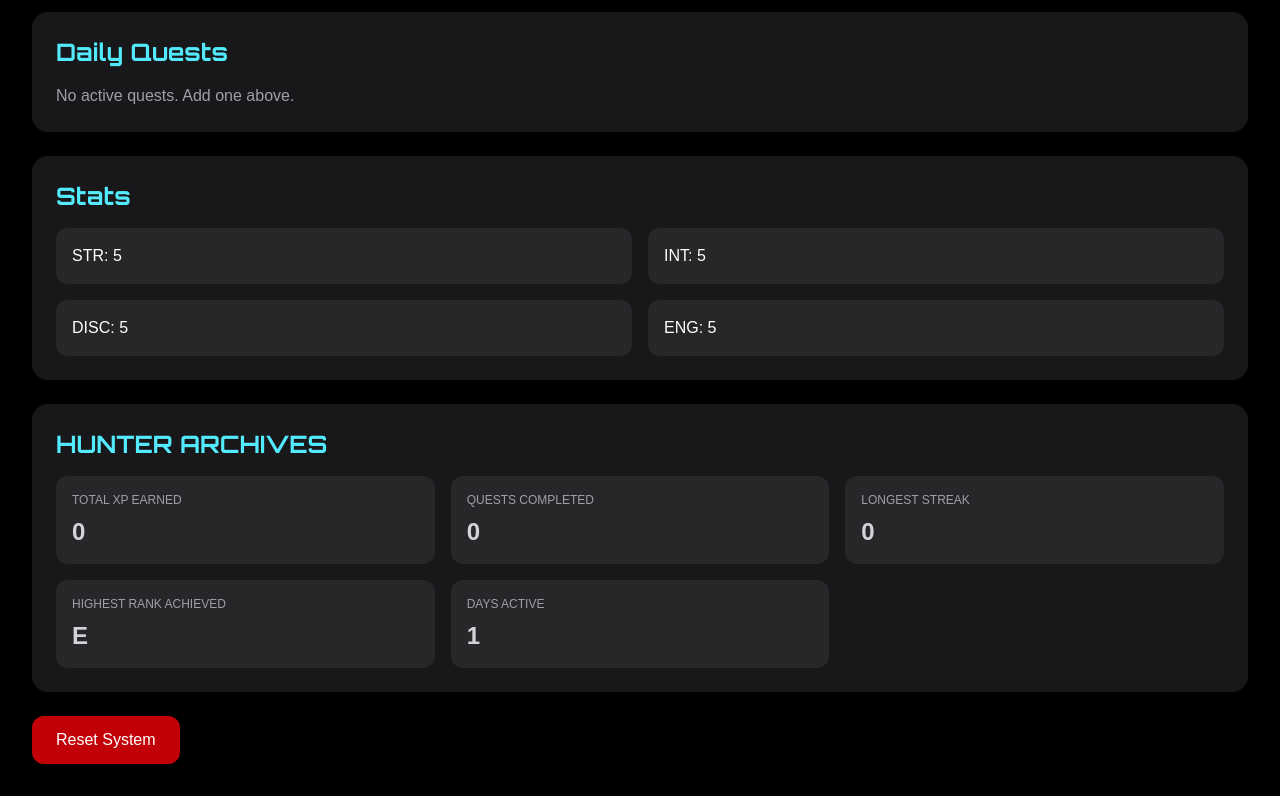
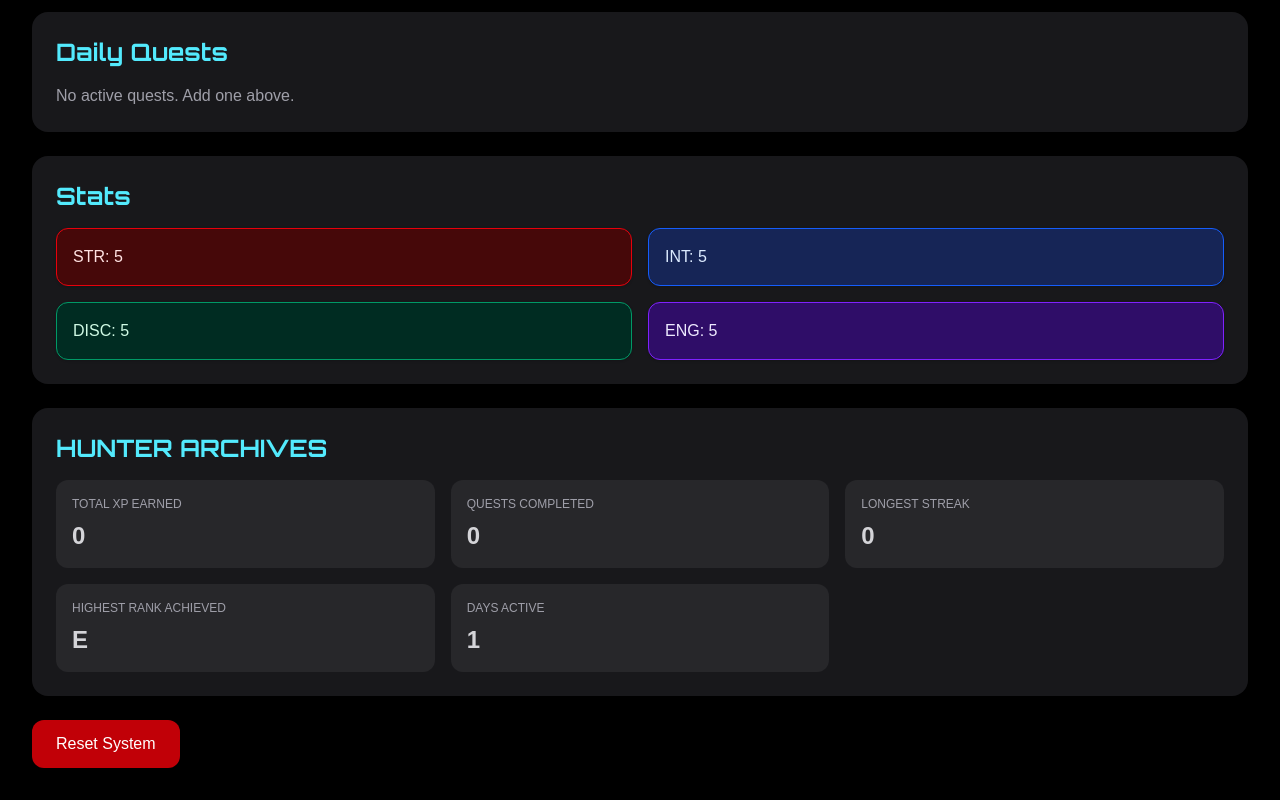
Before and after one commit to Saikat-cloud128/Hunter-System, a Next.js app: page / in a window 1280 px wide. Shown: the part 1225-2025 px from the top of the page. Built offline with nearby package versions, Linux system fonts and the light colour scheme.

Commit message:
Changed font colors

```diff
--- a/app/page.tsx
+++ b/app/page.tsx
@@ -726,19 +726,19 @@ function quickAddQuest(name: string, stat: StatKey, xp: number) {
         </h2>
 
         <div className="grid grid-cols-2 gap-4">
-          <div className="bg-zinc-800 p-4 rounded-xl">
+          <div className="bg-red-950 border border-red-600 p-4 rounded-xl text-red-100 shadow-sm">
             STR: {stats.STR}
           </div>
 
-          <div className="bg-zinc-800 p-4 rounded-xl">
+          <div className="bg-blue-950 border border-blue-600 p-4 rounded-xl text-blue-100 shadow-sm">
             INT: {stats.INT}
           </div>
 
-          <div className="bg-zinc-800 p-4 rounded-xl">
+          <div className="bg-emerald-950 border border-emerald-600 p-4 rounded-xl text-emerald-100 shadow-sm">
             DISC: {stats.DISC}
           </div>
 
-          <div className="bg-zinc-800 p-4 rounded-xl">
+          <div className="bg-violet-950 border border-violet-600 p-4 rounded-xl text-violet-100 shadow-sm">
             ENG: {stats.ENG}
           </div>
         </div>
```
